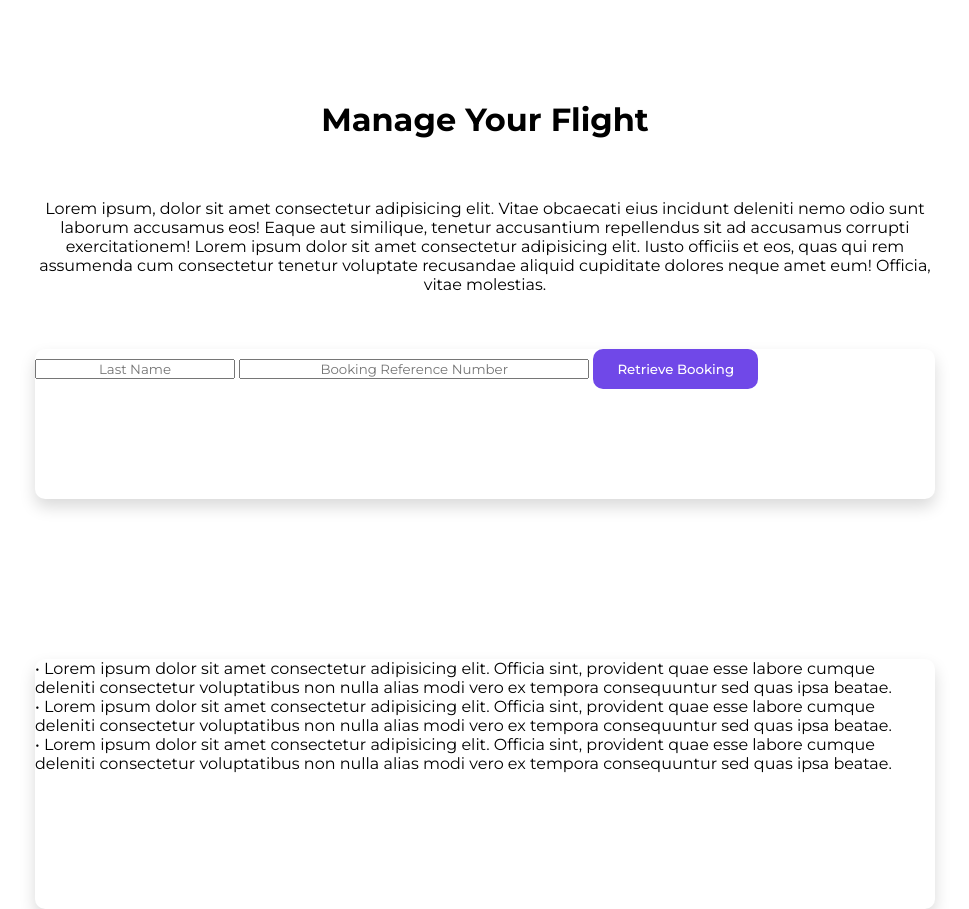
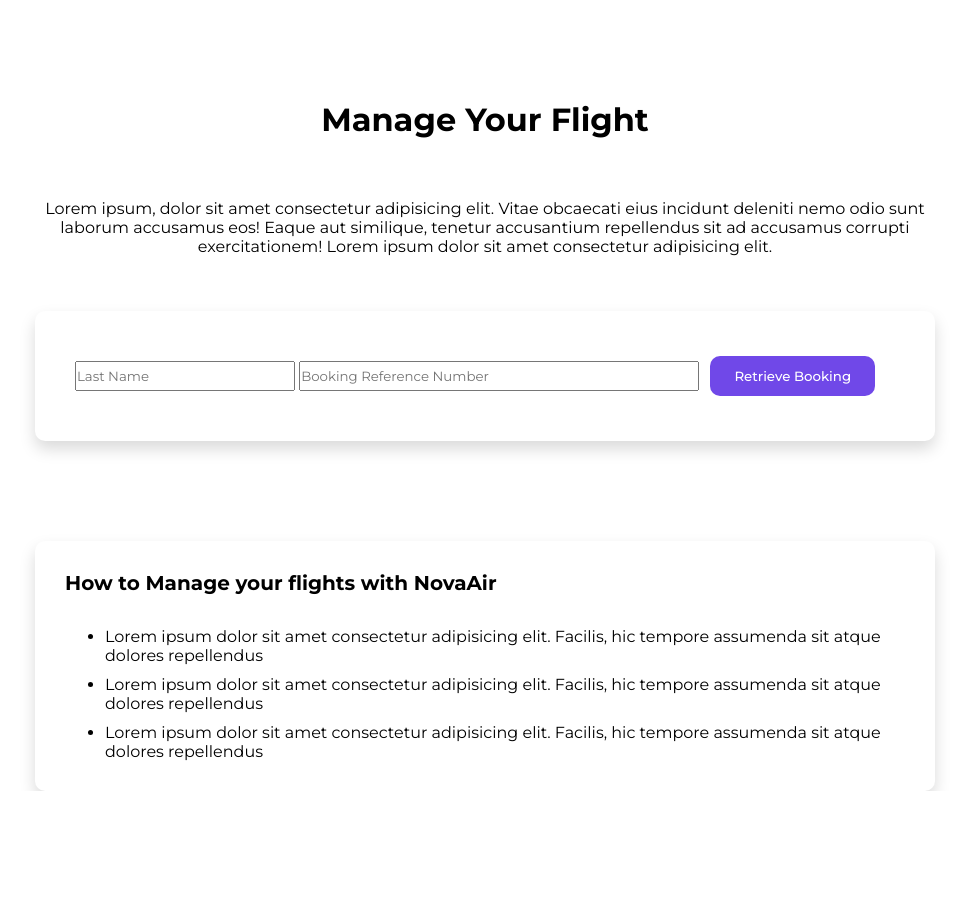
Before and after one commit to ashehxn/Air-Ticket-Project, a PHP site: page /manage.html in a window 1280 px wide. Shown: the part 80-989 px from the top of the page, without its empty margins (155-1124 px from the left). After the commit the page ends 871 px from the top, so only its background shows below. Run offline with PHP 8.4, Linux system fonts and the light colour scheme.

Commit message:
styled correctly

```diff
--- a/manage.html
+++ b/manage.html
@@ -37,14 +37,14 @@
     <h1 >Manage Your Flight</h1>
     <p class="title-description">Lorem ipsum, dolor sit amet consectetur adipisicing elit. Vitae obcaecati eius incidunt deleniti nemo odio sunt
         laborum accusamus eos! Eaque aut similique, tenetur accusantium repellendus sit ad accusamus corrupti
-        exercitationem! Lorem ipsum dolor sit amet consectetur adipisicing elit. Iusto officiis et eos, quas qui rem assumenda cum consectetur tenetur voluptate recusandae aliquid cupiditate dolores neque amet eum! Officia, vitae molestias.</p>
+        exercitationem! Lorem ipsum dolor sit amet consectetur adipisicing elit. </p>
     </div>
 
     <div class="manage-box">
-        <div class="input-boxes passenger-input">
-            <input type="text" style="width: 200px;" placeholder="Last Name"/>
-            <input type="text" style="width: 350px;" placeholder="Booking Reference Number"/>
-            <button class="flight-buttons">
+        <div class="input-boxes">
+            <input type="text" class="last-name" placeholder="Last Name"/>
+            <input type="text" class="ref-number" placeholder="Booking Reference Number"/>
+            <button class="manage-buttons">
                 Retrieve Booking
               </button>
         </div>
@@ -53,9 +53,12 @@
 
     <div class="manage-description-box">
         <div class="manage-description">
-            <p>• Lorem ipsum dolor sit amet consectetur adipisicing elit. Officia sint, provident quae esse labore cumque deleniti consectetur voluptatibus non nulla alias modi vero ex tempora consequuntur sed quas ipsa beatae.</p>
-        <p>• Lorem ipsum dolor sit amet consectetur adipisicing elit. Officia sint, provident quae esse labore cumque deleniti consectetur voluptatibus non nulla alias modi vero ex tempora consequuntur sed quas ipsa beatae.</p>
-        <p>• Lorem ipsum dolor sit amet consectetur adipisicing elit. Officia sint, provident quae esse labore cumque deleniti consectetur voluptatibus non nulla alias modi vero ex tempora consequuntur sed quas ipsa beatae.</p>
+            <h3>How to Manage your flights with NovaAir</h3>
+            <ul>
+                <li>Lorem ipsum dolor sit amet consectetur adipisicing elit. Facilis, hic tempore assumenda sit atque dolores repellendus</li>
+                <li>Lorem ipsum dolor sit amet consectetur adipisicing elit. Facilis, hic tempore assumenda sit atque dolores repellendus</li>
+                <li>Lorem ipsum dolor sit amet consectetur adipisicing elit. Facilis, hic tempore assumenda sit atque dolores repellendus</li>
+            </ul>
         </div>
 
     </div>
--- a/styles/manage.css
+++ b/styles/manage.css
@@ -44,7 +44,7 @@
     color: #444;
     font-size: 26px;
     margin-bottom: 64px;
-  }
+}
 
 .main-container {
     width: 1200px;
@@ -58,33 +58,14 @@
 
 }
 
-.flight-buttons {
-    border: none;
-    color: #fff;
-    background-color: #7048e8;
-    padding: 12px 24px;
-    border-radius: 10px;
-    font-weight: 500;
-}
-
-.flight-buttons:hover {
-    color: #7048e8;
-    background-color: #fff;
-    border: 1px solid #7048e8;
-}
-
-.passenger-input input {
-    text-align: center;
-    width: 150px;
-  }
 
 /* New Classes */
-h1{
+h1 {
     text-align: center;
 }
 
 
-.title-description{
+.title-description {
     text-align: center;
     width: 900px;
     margin: auto;
@@ -94,7 +75,7 @@
 .manage-box {
     background-color: #fff;
     width: 900px;
-    height: 150px;
+    height: 130px;
     margin: 0 auto;
     position: relative;
     overflow: hidden;
@@ -110,7 +91,55 @@
     margin: auto;
     position: relative;
     overflow: hidden;
-    margin-top: 160px;
+    margin-top: 100px;
     border-radius: 10px;
     box-shadow: 0 0.5rem 1rem rgba(0, 0, 0, 0.15);
 }
+
+.last-name {
+    width: 220px;
+    height: 30px;
+    margin-top: 50px;
+    margin-left: 40px;
+}
+
+.ref-number {
+    width: 400px;
+    height: 30px;
+}
+
+.manage-buttons {
+    border: none;
+    color: #fff;
+    background-color: #7048e8;
+    padding: 12px 24px;
+    border-radius: 10px;
+    font-weight: 500;
+    margin-left: 7px;
+}
+
+.manage-buttons:hover {
+    color: #7048e8;
+    background-color: #fff;
+    border: 1px solid #7048e8;
+}
+
+ul {
+    display: block;
+    list-style-type: disc;
+    margin-top: 2em;
+    margin-bottom: 1 em;
+    margin-left: 30px;
+    margin-right: 0;
+    padding-left: 40px;
+}
+
+li {
+    margin-bottom: 10px;
+}
+
+h3{
+    margin-top: 30px;
+    margin-left: 30px;
+    font-size: 20px;
+}
```
